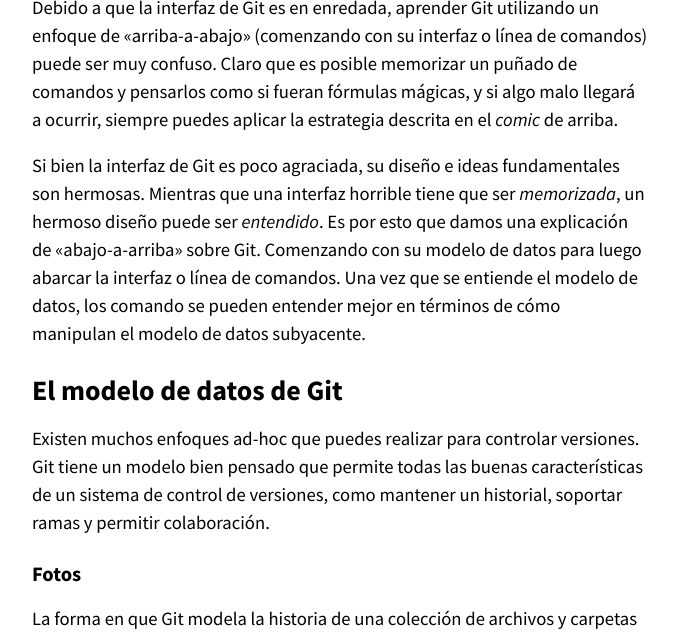
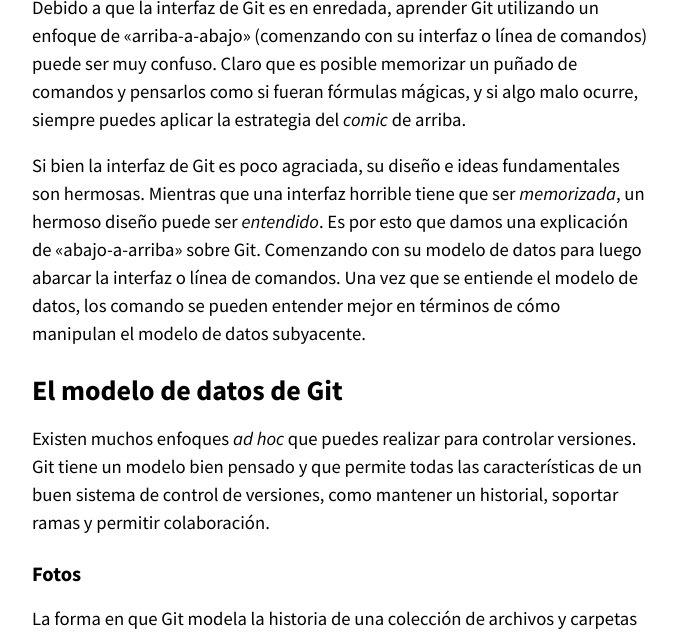
Before and after one commit to missing-semester-esp/missing-semester-esp.github.io, a Jekyll site: the page built from _2020/version-control-esp.md, in a window 1280 px wide and 900 px high, scrolled down 1364 px, cut to the strip 263-900 px from the top of the window. Shown: the whole strip, without its empty margins (300-977 px from the left). Built offline with Jekyll 4.4.1, drawn with Linux system fonts in a browser that asks for light colours.

Commit message:
Version control minor update

```diff
--- a/_2020/version-control-esp.md
+++ b/_2020/version-control-esp.md
@@ -46,8 +46,8 @@ refleja la reputación de Git:
 Debido a que la interfaz de Git es en enredada, aprender Git
 utilizando un enfoque de «arriba-a-abajo» (comenzando con su interfaz o línea
 de comandos) puede ser muy confuso. Claro que es posible memorizar un puñado
-de comandos y pensarlos como si fueran fórmulas mágicas, y si algo malo llegará a
-ocurrir, siempre puedes aplicar la estrategia descrita en el *comic* de arriba.
+de comandos y pensarlos como si fueran fórmulas mágicas, y si algo malo ocurre,
+siempre puedes aplicar la estrategia del *comic* de arriba.
 
 Si bien la interfaz de Git es poco agraciada, su diseño e ideas fundamentales son hermosas.
 Mientras que una interfaz horrible tiene que ser _memorizada_, un hermoso diseño
@@ -58,9 +58,9 @@ pueden entender mejor en términos de cómo manipulan el modelo de datos subyace
 
 # El modelo de datos de Git
 
-Existen muchos enfoques ad-hoc que puedes realizar para controlar versiones.
-Git tiene un modelo bien pensado que permite todas las buenas características de
-un sistema de control de versiones, como mantener un historial, soportar ramas y
+Existen muchos enfoques _ad hoc_ que puedes realizar para controlar versiones.
+Git tiene un modelo bien pensado y que permite todas las características
+de un buen sistema de control de versiones, como mantener un historial, soportar ramas y
 permitir colaboración.
 
 ## Fotos
```
